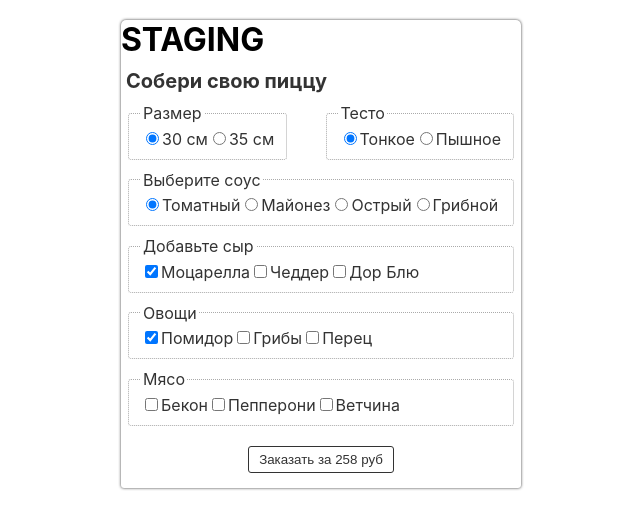
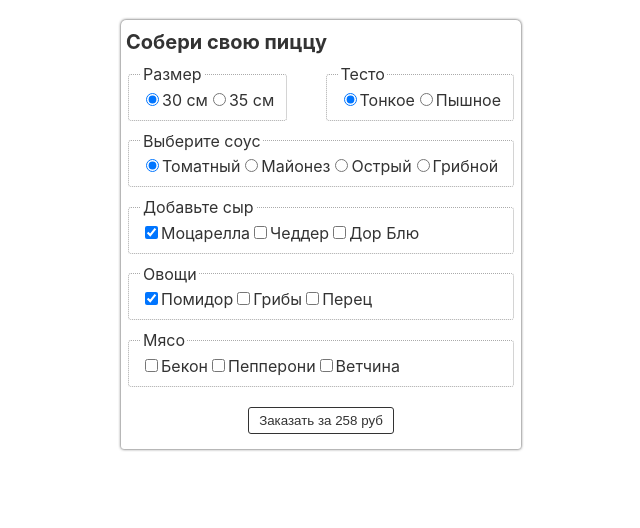
Before and after one commit to Vadim11235/pizza-app, a React (Create React App) app: page / in a window 1280 px wide. Shown: the top 528 px of the page, without its empty margins (319-959 px from the left). Built offline with nearby package versions, Linux system fonts and the light colour scheme.

Commit message:
Add text "STAGING"

```diff
--- a/src/App.js
+++ b/src/App.js
@@ -26,7 +26,6 @@ export default function App() {
   document.title = `STAGING - ${document.title}`;
   return (
     <div className="App">
-      <h1>STAGING</h1>
       <PizzaConfigurator order={order} makeOrder={makeOrder} />
       {order.price ? <Order order={order} /> : null }
     </div>
```
